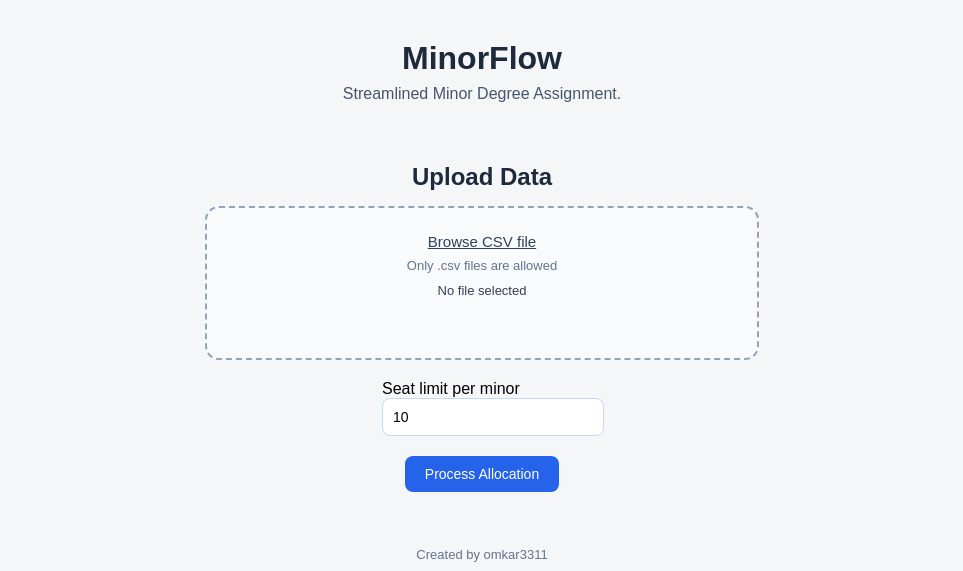
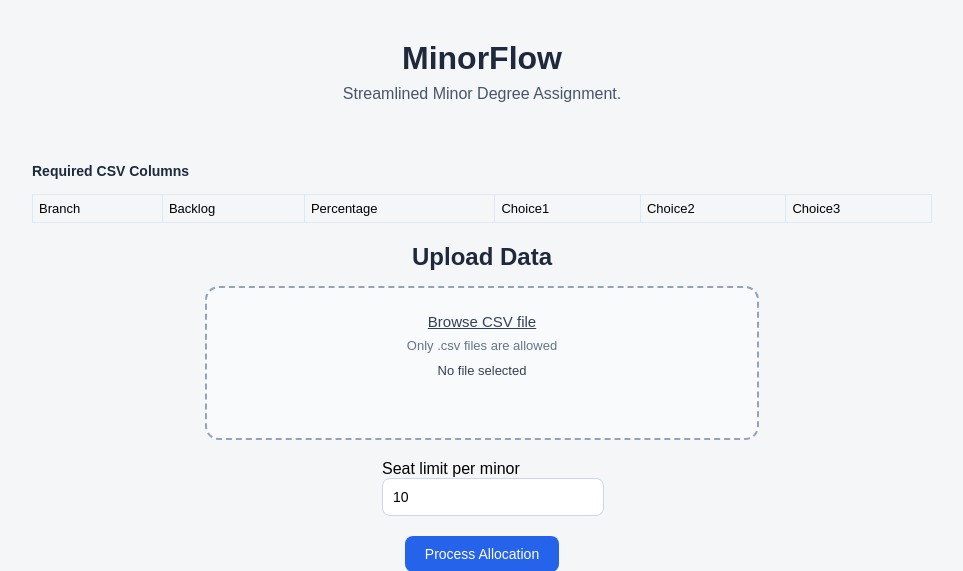
Before and after one commit to omkar3311/mdm, a FastAPI app: page / in a window 1280 px wide. Shown: the top 571 px of the page, without its empty margins (158-1121 px from the left). Run offline with FastAPI, Linux system fonts and the light colour scheme.

Commit message:
req cols

```diff
--- a/main.py
+++ b/main.py
@@ -30,7 +30,10 @@ async def process_csv(file: UploadFile = File(...),seats: int = Form(...)):
     }
 
     df = df.sort_values(by=["Backlog", "Percentage"],ascending=[True, False])
-
+    df["Branch"] = df["Branch"].str.lower().str.strip().replace("entc", "e&tc")
+    df["Choice1"] = df["Choice1"].str.lower().str.strip().replace("entc", "e&tc")
+    df["Choice2"] = df["Choice2"].str.lower().str.strip().replace("entc", "e&tc")
+    df["Choice3"] = df["Choice3"].str.lower().str.strip().replace("entc", "e&tc")
     df["Minor"] = None
     minor_seats = { branch: {m: seats for m in minors} for branch, minors in minor.items()}
     for branch in df["Branch"].str.lower().unique():
--- a/templates/index.html
+++ b/templates/index.html
@@ -190,6 +190,20 @@ table th {
         <p class="subtitle">Streamlined Minor Degree Assignment.</p>
     </div>
 
+        <div style="margin-bottom: 15px;">
+        <p style="font-size:14px; font-weight:600; color:#1e293b;">Required CSV Columns</p>
+        <table style="width:100%; border-collapse: collapse; font-size:13px;">
+            <tr>
+                <td style="padding:6px; border:1px solid #e2e8f0;">Branch</td>
+                <td style="padding:6px; border:1px solid #e2e8f0;">Backlog</td>
+                <td style="padding:6px; border:1px solid #e2e8f0;">Percentage</td>
+                <td style="padding:6px; border:1px solid #e2e8f0;">Choice1</td>
+                <td style="padding:6px; border:1px solid #e2e8f0;">Choice2</td>
+                <td style="padding:6px; border:1px solid #e2e8f0;">Choice3</td>
+            </tr>
+        </table>
+    </div>
+
     <div >
         <h2>Upload Data</h2>
         <form id="upload-form">
```
Also changed, not shown: Minorflow.png.
